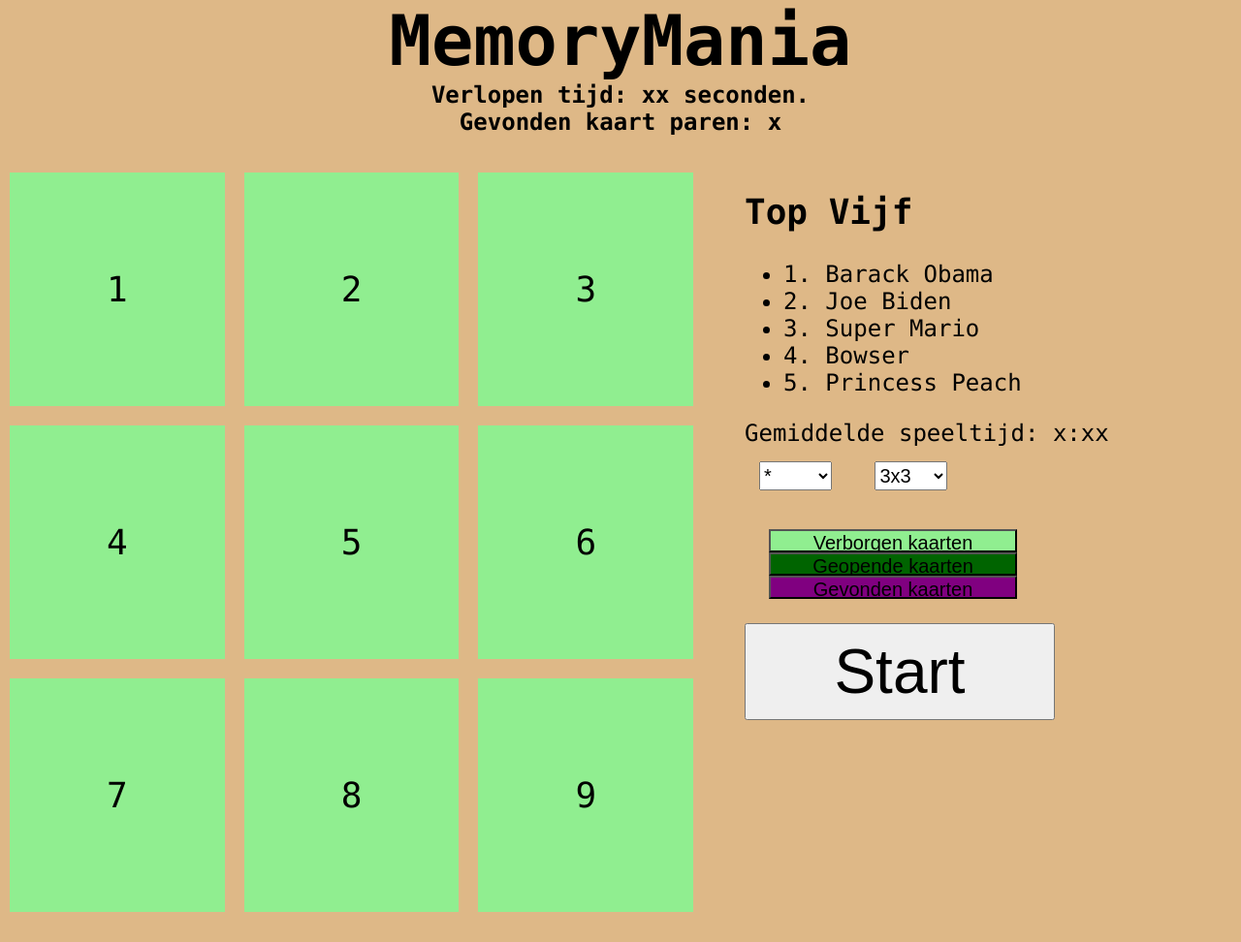
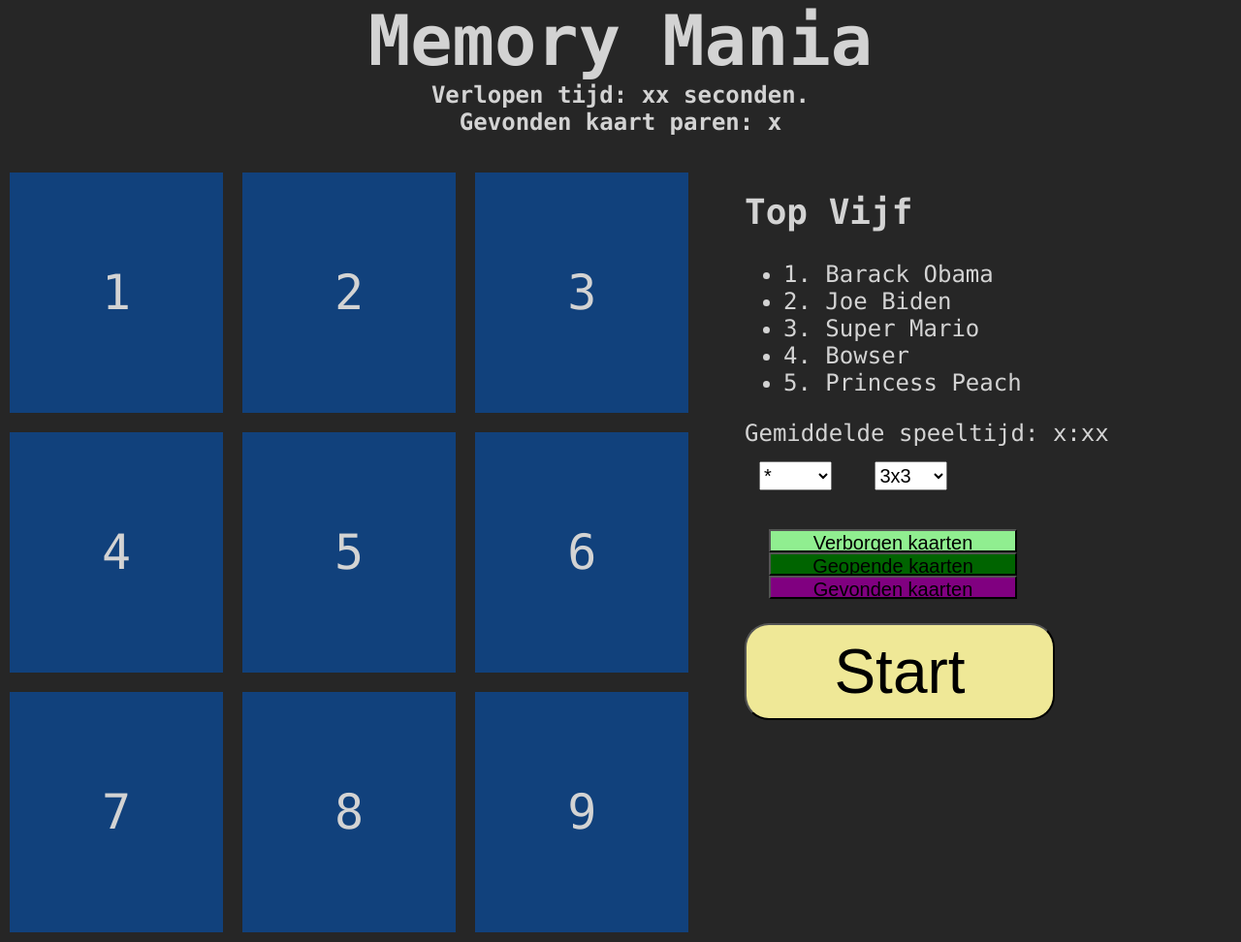
Before and after one commit to Karscoding/MemoryMania, a PHP site: page / in a window 1280 px wide. Shown: the whole page at 97% size. Before the commit the page ends 941 px from the top, so only its background shows below. Run offline with PHP 8.4, Linux system fonts and the light colour scheme.

Commit message:
Styling updates

```diff
--- a/global.css
+++ b/global.css
@@ -1,6 +1,6 @@
 body {
-    background-color: burlywood;
-    color: black;
+    background-color: #262626;
+    color: lightgrey;
     font-family: Consolas, serif;
     font-size: 36px;
 }
@@ -39,19 +39,21 @@ p {
     width:95vw;
     display: inline-grid;
     grid: auto-flow / 1fr 1fr 1fr;
-    left: auto;
 }
 
 .grid-item {
     margin: 10px;
     padding: 10vw;
-    background-color: lightgreen;
+    font-size: 50px;
+    background-color: #11417c;
     text-align: center;
 }
 
 #start-button {
     font-size: 64px;
     width: 25vw;
+    background-color: #efe897;
+    border-radius: 25px;
     height: 100px;
 }
 
@@ -88,7 +90,7 @@ select {
     }
 
     .grid-item {
-        padding: clamp(50px, 8vw, 100px);
+        padding: clamp(50px, 8vw, 95px);
     }
 
     #information {
--- a/index.html
+++ b/index.html
@@ -9,7 +9,7 @@
 <body>
 <div id="header">
     <h1>
-        MemoryMania
+        Memory Mania
     </h1>
     <div id="game-state">
         <p>Verlopen tijd: xx seconden.</p>
```
